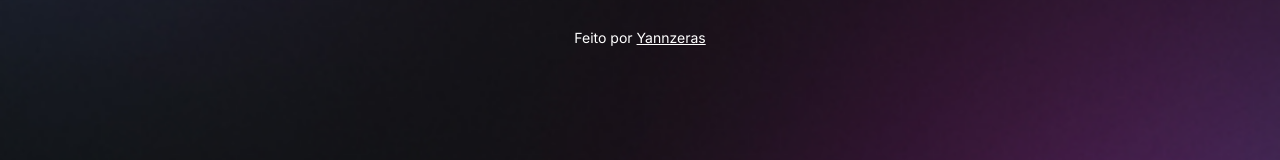
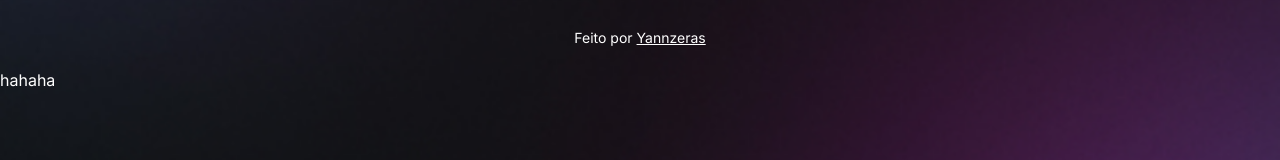
Before and after one commit to YannFA/Aula-1, a plain HTML site: page index.html in a window 1280 px wide. Shown: the part 619-779 px from the top of the page. Drawn offline with nearby package versions, Linux system fonts and the light colour scheme.

Commit message:
2 commit

```diff
--- a/index.html
+++ b/index.html
@@ -73,6 +73,9 @@
         <a href="https://rocketseat.com.br/" target="_blank">Yannzeras</a>
       </footer>
     </div>
+    <div>
+      hahaha
+    </div>
     <script
       type="module"
       src="https://unpkg.com/ionicons@7.1.0/dist/ionicons/ionicons.esm.js"
```
